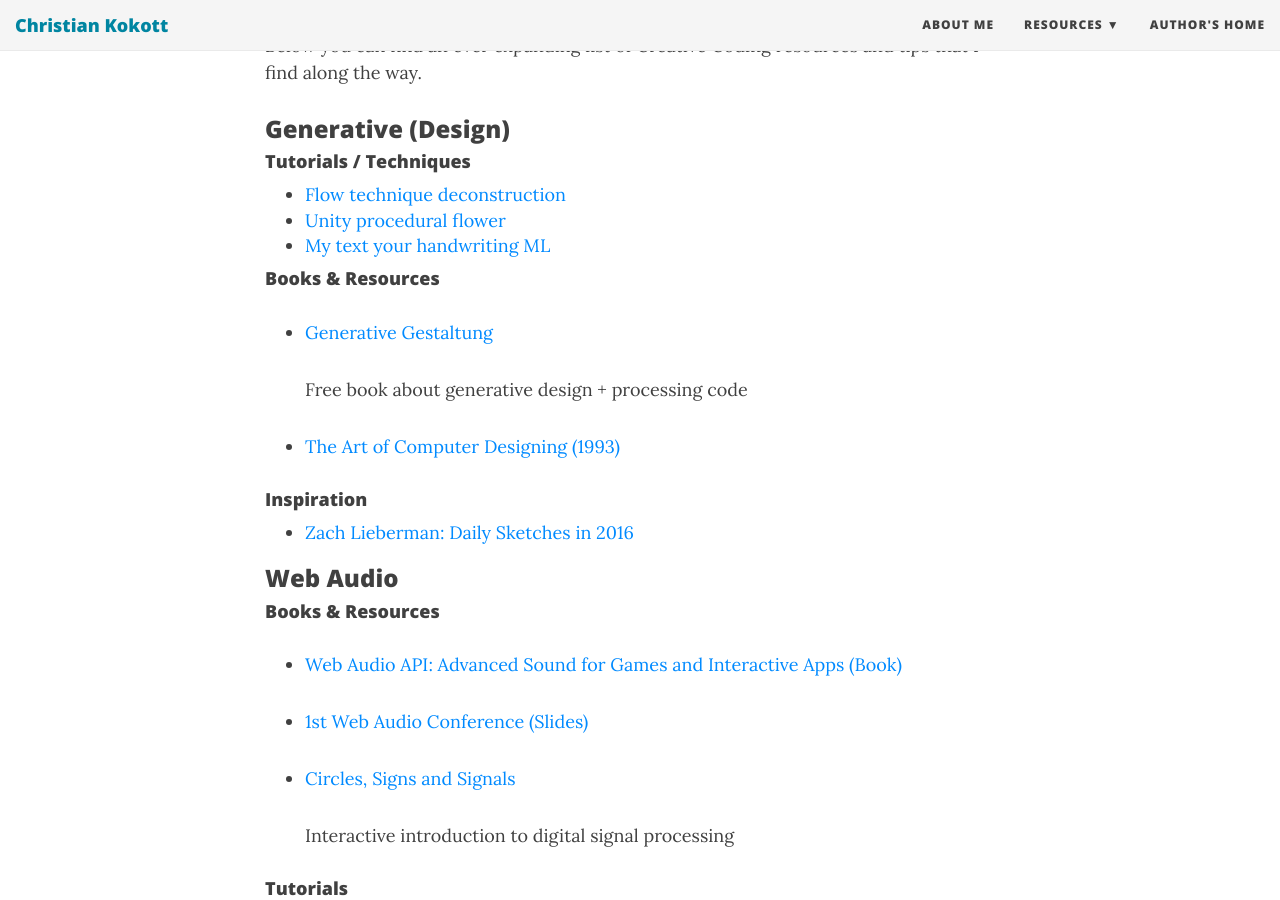
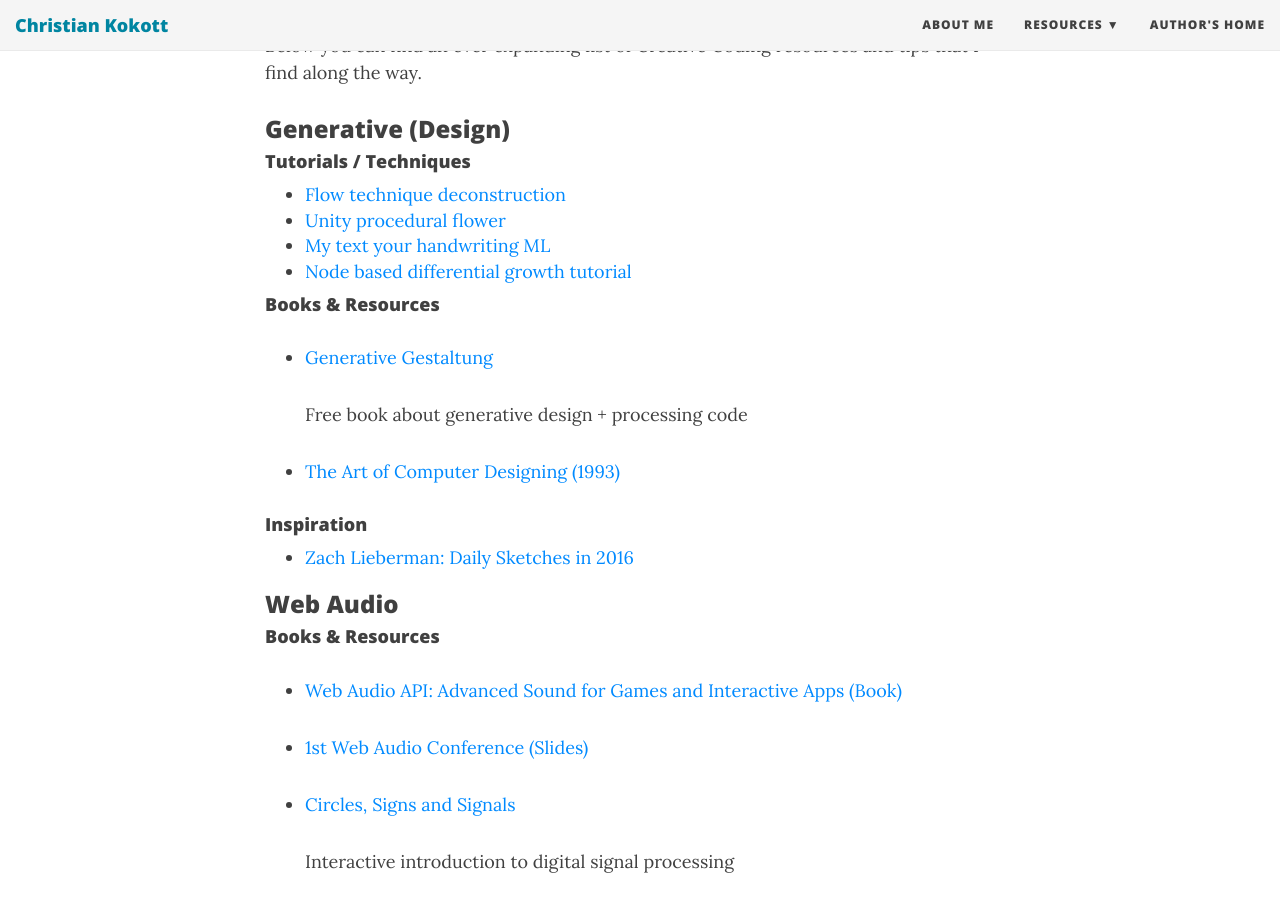
Before and after one commit to dotKokott/dotKokott.github.io, a Jekyll site: the page built from pages/resources/creativecoding.md, in a window 1280 px wide and 900 px high, scrolled down 300 px. Built offline with Jekyll 4.4.1, drawn with Linux system fonts in a browser that asks for light colours; nearby versions of some CDN libraries.

Commit message:
added differential growth

```diff
--- a/pages/resources/creativecoding.md
+++ b/pages/resources/creativecoding.md
@@ -13,6 +13,7 @@ Below you can find an ever expanding list of Creative Coding resources and tips
 * [Flow technique deconstruction](https://martijnbrekelmans.com/generative-art/heart-deconstruction/techniques.html)
 * [Unity procedural flower](https://github.com/mattatz/unity-procedural-flower)
 * [My text your handwriting ML](http://www.creativeai.net/posts/iTtqCQneEm7DNzSow/my-text-in-your-handwriting-generating-handwriting)
+* [Node based differential growth tutorial](https://medium.com/@danefilipczak/node-based-differential-growth-tutorial-d5287d7c3c86#.u3xdnphs8)
 
 #### Books & Resources
 * [Generative Gestaltung](http://www.generative-gestaltung.de/code)
```
